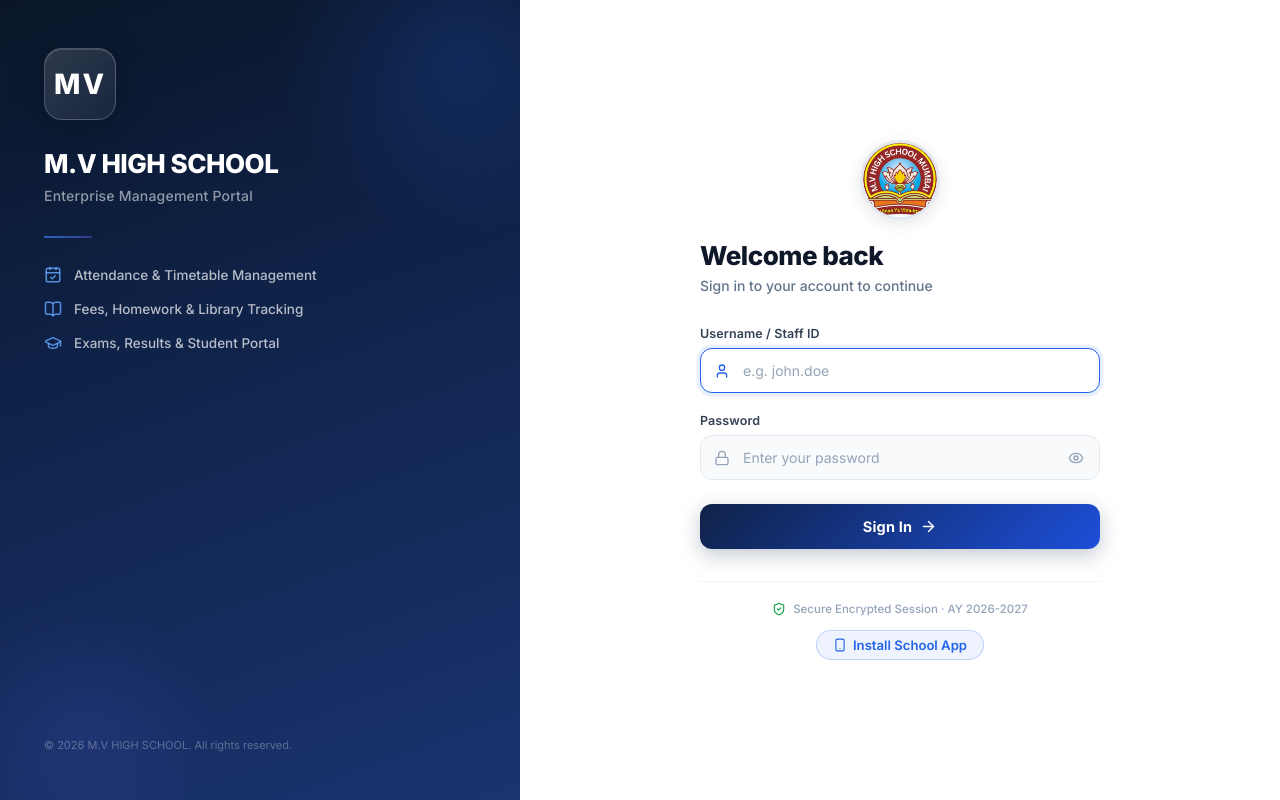
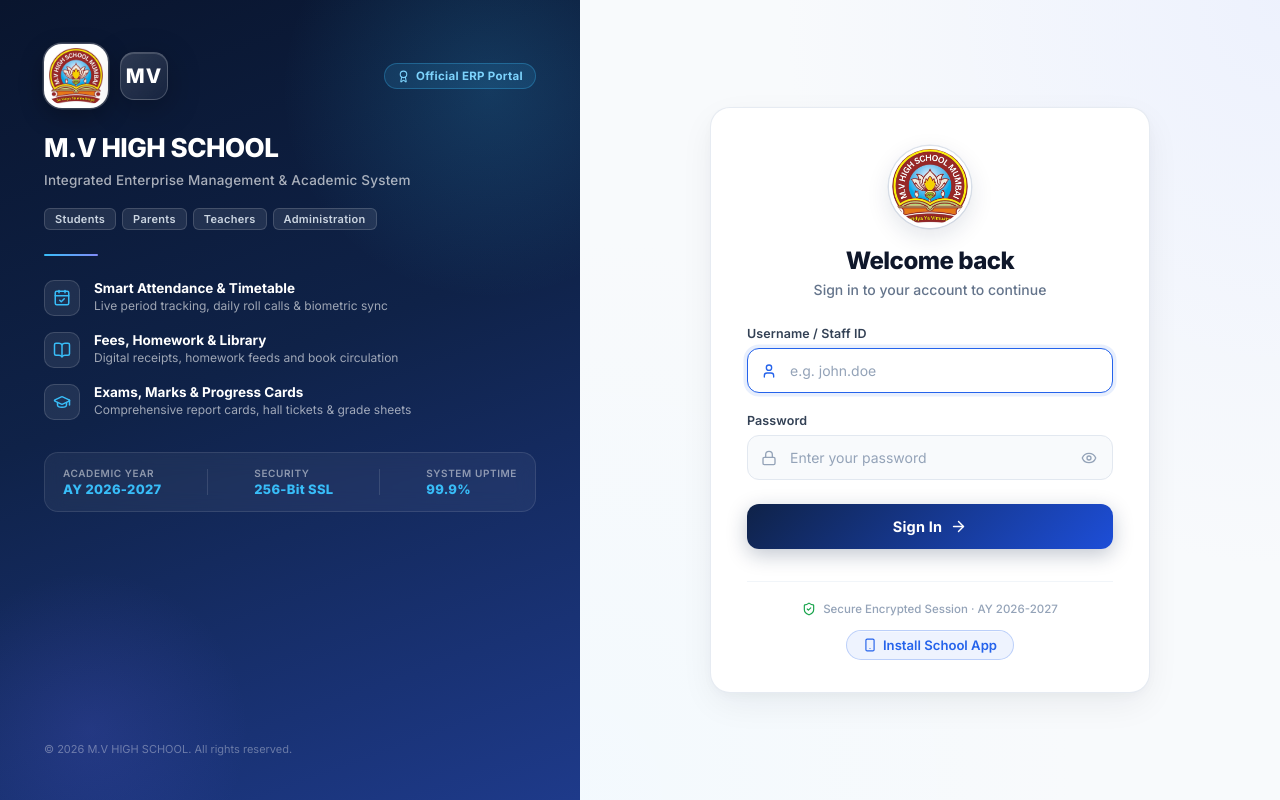
Before and after one commit to amroy08/system, a React (Vite) app in the folder client/: page /login in a window 1280 px wide. Built offline with nearby package versions, Linux system fonts and the light colour scheme; no server answers.

Commit message:
feat(ui): refine desktop login layout while keeping mobile 100% untouched

```diff
--- a/client/src/index.css
+++ b/client/src/index.css
@@ -997,90 +997,150 @@ table.data-table { width:100%; border-collapse:collapse; font-size:13px; }
 
 /* — Left branding panel — */
 .login-brand-panel {
-  flex:0 0 44%; max-width:520px; display:flex; flex-direction:column;
-  justify-content:space-between; padding:48px 44px;
-  background:linear-gradient(160deg, #0a1628 0%, #0f2248 40%, #1a3470 100%);
+  flex:0 0 46%; max-width:580px; display:flex; flex-direction:column;
+  justify-content:space-between; padding:44px 44px;
+  background:linear-gradient(160deg, #09152e 0%, #0f2248 45%, #1e3a8a 100%);
   color:rgba(255,255,255,0.92); position:relative; overflow:hidden;
 }
 .login-brand-panel::before {
   content:''; position:absolute; top:-120px; right:-120px;
-  width:360px; height:360px; border-radius:50%;
-  background:radial-gradient(circle, rgba(37,99,235,0.18), transparent 70%);
+  width:420px; height:420px; border-radius:50%;
+  background:radial-gradient(circle, rgba(56,189,248,0.18), transparent 70%);
   pointer-events:none;
 }
 .login-brand-panel::after {
-  content:''; position:absolute; bottom:-80px; left:-60px;
-  width:280px; height:280px; border-radius:50%;
-  background:radial-gradient(circle, rgba(99,102,241,0.12), transparent 70%);
+  content:''; position:absolute; bottom:-90px; left:-70px;
+  width:320px; height:320px; border-radius:50%;
+  background:radial-gradient(circle, rgba(99,102,241,0.16), transparent 70%);
   pointer-events:none;
 }
 .login-brand-content {
   position:relative; z-index:1;
 }
+.login-brand-header-row {
+  display:flex; align-items:center; justify-content:space-between;
+  margin-bottom:24px;
+}
+.login-brand-logo-wrap {
+  display:flex; align-items:center; gap:12px;
+}
+.login-brand-logo-img {
+  width:64px; height:64px; border-radius:18px; object-fit:contain;
+  background:#ffffff; padding:4px;
+  box-shadow:0 8px 24px rgba(0,0,0,0.3), 0 0 0 1.5px rgba(255,255,255,0.25);
+}
 .login-brand-monogram {
-  width:72px; height:72px; border-radius:18px;
+  width:48px; height:48px; border-radius:14px;
   background:linear-gradient(135deg, rgba(255,255,255,0.15), rgba(255,255,255,0.05));
   backdrop-filter:blur(16px); border:1px solid rgba(255,255,255,0.2);
   display:flex; align-items:center; justify-content:center;
-  font-size:28px; font-weight:800; letter-spacing:2px; color:#fff;
+  font-size:20px; font-weight:800; letter-spacing:1px; color:#fff;
   box-shadow:0 8px 32px rgba(0,0,0,0.25), inset 0 1px 0 rgba(255,255,255,0.15);
-  margin-bottom:28px;
 }
 .login-brand-monogram--sm {
   width:52px; height:52px; border-radius:14px; font-size:20px; margin-bottom:0;
+}
+.login-brand-badge-pill {
+  display:inline-flex; align-items:center; gap:6px;
+  padding:5px 12px; border-radius:999px;
+  background:rgba(56,189,248,0.12); border:1px solid rgba(56,189,248,0.3);
+  color:#7dd3fc; font-size:11.5px; font-weight:700; letter-spacing:0.3px;
 }
 .login-brand-name {
   font-size:26px; font-weight:800; letter-spacing:-0.5px;
   margin:0 0 6px; color:#fff; line-height:1.25;
 }
 .login-brand-tagline {
-  font-size:14px; font-weight:500; color:rgba(255,255,255,0.55);
-  margin:0 0 32px; letter-spacing:0.2px;
+  font-size:13.5px; font-weight:500; color:rgba(255,255,255,0.65);
+  margin:0 0 18px; letter-spacing:0.2px; line-height:1.45;
+}
+.login-brand-roles {
+  display:flex; flex-wrap:wrap; gap:6px; margin-bottom:24px;
+}
+.login-role-tag {
+  display:inline-block; padding:3px 10px; border-radius:6px;
+  background:rgba(255,255,255,0.09); border:1px solid rgba(255,255,255,0.15);
+  color:#cbd5e1; font-size:11px; font-weight:600; letter-spacing:0.3px;
 }
 .login-brand-divider {
-  width:48px; height:2px; border-radius:2px;
-  background:linear-gradient(90deg, rgba(59,130,246,0.7), rgba(99,102,241,0.4));
-  margin-bottom:28px;
+  width:54px; height:2px; border-radius:2px;
+  background:linear-gradient(90deg, #38bdf8, #818cf8);
+  margin-bottom:24px;
 }
 .login-brand-features {
-  display:flex; flex-direction:column; gap:16px;
+  display:flex; flex-direction:column; gap:16px; margin-bottom:32px;
 }
 .login-brand-feature {
-  display:flex; align-items:center; gap:12px;
-  font-size:13.5px; font-weight:500; color:rgba(255,255,255,0.7);
-}
-.login-brand-feature svg {
-  color:rgba(96,165,250,0.85); flex-shrink:0;
+  display:flex; align-items:flex-start; gap:14px;
+  font-size:13px; color:rgba(255,255,255,0.78);
+}
+.login-feature-icon-box {
+  width:36px; height:36px; border-radius:10px; flex-shrink:0;
+  background:rgba(255,255,255,0.08); border:1px solid rgba(255,255,255,0.14);
+  display:flex; align-items:center; justify-content:center;
+  color:#38bdf8;
+}
+.login-brand-feature strong {
+  display:block; color:#ffffff; font-size:13.5px; font-weight:700; margin-bottom:2px;
+}
+.login-brand-feature p {
+  margin:0; font-size:12px; color:rgba(255,255,255,0.6); line-height:1.4;
+}
+.login-brand-stats {
+  display:flex; align-items:center; justify-content:space-between;
+  padding:14px 18px; border-radius:14px;
+  background:rgba(255,255,255,0.05); border:1px solid rgba(255,255,255,0.1);
+  backdrop-filter:blur(10px);
+}
+.login-stat-item {
+  display:flex; flex-direction:column; gap:2px;
+}
+.login-stat-label {
+  font-size:10px; font-weight:600; text-transform:uppercase; letter-spacing:0.6px;
+  color:rgba(255,255,255,0.5);
+}
+.login-stat-val {
+  font-size:13px; font-weight:800; color:#38bdf8; letter-spacing:0.3px;
+}
+.login-stat-divider {
+  width:1px; height:26px; background:rgba(255,255,255,0.12);
 }
 .login-brand-copyright {
   position:relative; z-index:1;
-  font-size:11px; color:rgba(255,255,255,0.3); margin:0; font-weight:400;
+  font-size:11px; color:rgba(255,255,255,0.35); margin:0; font-weight:400;
 }
 
 /* — Right form panel — */
 .login-form-panel {
   flex:1; display:flex; align-items:center; justify-content:center;
-  padding:40px 32px; background:#ffffff;
+  padding:44px 36px; background:#f8fafc;
+  background-image:radial-gradient(at 100% 0%, rgba(224,231,255,0.45) 0px, transparent 50%),
+                   radial-gradient(at 0% 100%, rgba(240,249,255,0.6) 0px, transparent 50%);
 }
 .login-form-container {
-  width:100%; max-width:400px;
+  width:100%; max-width:440px;
+  background:#ffffff;
+  padding:38px 36px 32px;
+  border-radius:20px;
+  border:1px solid rgba(226,232,240,0.85);
+  box-shadow:0 12px 36px -4px rgba(15,23,42,0.07), 0 4px 12px -2px rgba(15,23,42,0.03);
 }
 .login-mobile-logo {
   display:none;
 }
 .login-form-header {
-  margin-bottom:32px;
+  margin-bottom:28px; text-align:center;
 }
 .login-form-logo {
-  display:flex; justify-content:center; margin-bottom:20px;
+  display:flex; justify-content:center; margin-bottom:18px;
 }
 .login-school-logo {
-  width:80px; height:80px; border-radius:50%; object-fit:cover;
-  border:3px solid #e2e8f0;
-  box-shadow:0 4px 16px rgba(15,23,42,0.1);
+  width:82px; height:82px; border-radius:50%; object-fit:cover;
+  border:3.5px solid #ffffff;
+  box-shadow:0 8px 24px rgba(15,34,72,0.12), 0 0 0 1.5px #e2e8f0;
 }
 .login-form-header h2 {
-  font-size:26px; font-weight:800; color:#0f172a; margin:0 0 6px;
+  font-size:24px; font-weight:800; color:#0f172a; margin:0 0 6px;
   letter-spacing:-0.5px;
 }
 .login-form-header p {
@@ -1212,7 +1272,13 @@ table.data-table { width:100%; border-collapse:collapse; font-size:13px; }
     font-size:18px; font-weight:800; color:#0f172a; margin:0;
     letter-spacing:-0.3px;
   }
-  .login-form-container { max-width:380px; }
+  .login-form-container {
+    max-width:380px;
+    background:transparent;
+    border:none;
+    box-shadow:none;
+    padding:0;
+  }
 }
 
 
--- a/client/src/pages/Login.jsx
+++ b/client/src/pages/Login.jsx
@@ -1,6 +1,6 @@
 import { useState, useEffect } from 'react';
 import { useNavigate } from 'react-router-dom';
-import { Lock, User, Eye, EyeOff, ArrowRight, ShieldCheck, BookOpen, CalendarCheck, GraduationCap, Smartphone } from 'lucide-react';
+import { Lock, User, Eye, EyeOff, ArrowRight, ShieldCheck, BookOpen, CalendarCheck, GraduationCap, Smartphone, Users, Award, Headphones } from 'lucide-react';
 import { useApp } from '../context/AppContextValue';
 import { errMsg } from '../api';
 import { usePwa } from '../components/PwaInstallPrompt';
@@ -64,25 +64,72 @@ export default function Login() {
       {/* Left branding panel */}
       <div className="login-brand-panel">
         <div className="login-brand-content">
-          <div className="login-brand-monogram">MV</div>
+          <div className="login-brand-header-row">
+            <div className="login-brand-logo-wrap">
+              <img src="/logo.jpeg" alt={schoolName} className="login-brand-logo-img" onError={(e) => { e.currentTarget.style.display = 'none'; }} />
+              <div className="login-brand-monogram">MV</div>
+            </div>
+            <div className="login-brand-badge-pill">
+              <Award size={13} />
+              <span>Official ERP Portal</span>
+            </div>
+          </div>
+
           <h1 className="login-brand-name">{schoolName}</h1>
-          <p className="login-brand-tagline">Enterprise Management Portal</p>
+          <p className="login-brand-tagline">Integrated Enterprise Management & Academic System</p>
+
+          <div className="login-brand-roles">
+            <span className="login-role-tag">Students</span>
+            <span className="login-role-tag">Parents</span>
+            <span className="login-role-tag">Teachers</span>
+            <span className="login-role-tag">Administration</span>
+          </div>
+
           <div className="login-brand-divider" />
+
           <div className="login-brand-features">
             <div className="login-brand-feature">
-              <CalendarCheck size={18} />
-              <span>Attendance & Timetable Management</span>
+              <div className="login-feature-icon-box"><CalendarCheck size={18} /></div>
+              <div>
+                <strong>Smart Attendance & Timetable</strong>
+                <p>Live period tracking, daily roll calls & biometric sync</p>
+              </div>
             </div>
             <div className="login-brand-feature">
-              <BookOpen size={18} />
-              <span>Fees, Homework & Library Tracking</span>
+              <div className="login-feature-icon-box"><BookOpen size={18} /></div>
+              <div>
+                <strong>Fees, Homework & Library</strong>
+                <p>Digital receipts, homework feeds and book circulation</p>
+              </div>
             </div>
             <div className="login-brand-feature">
-              <GraduationCap size={18} />
-              <span>Exams, Results & Student Portal</span>
+              <div className="login-feature-icon-box"><GraduationCap size={18} /></div>
+              <div>
+                <strong>Exams, Marks & Progress Cards</strong>
+                <p>Comprehensive report cards, hall tickets & grade sheets</p>
+              </div>
+            </div>
+          </div>
+
+          {/* Highlights / stats badge on desktop */}
+          <div className="login-brand-stats">
+            <div className="login-stat-item">
+              <span className="login-stat-label">Academic Year</span>
+              <span className="login-stat-val">AY {acadYear}</span>
+            </div>
+            <div className="login-stat-divider" />
+            <div className="login-stat-item">
+              <span className="login-stat-label">Security</span>
+              <span className="login-stat-val">256-Bit SSL</span>
+            </div>
+            <div className="login-stat-divider" />
+            <div className="login-stat-item">
+              <span className="login-stat-label">System Uptime</span>
+              <span className="login-stat-val">99.9%</span>
             </div>
           </div>
         </div>
+
         <p className="login-brand-copyright">© {year} {schoolName}. All rights reserved.</p>
       </div>
 
```
